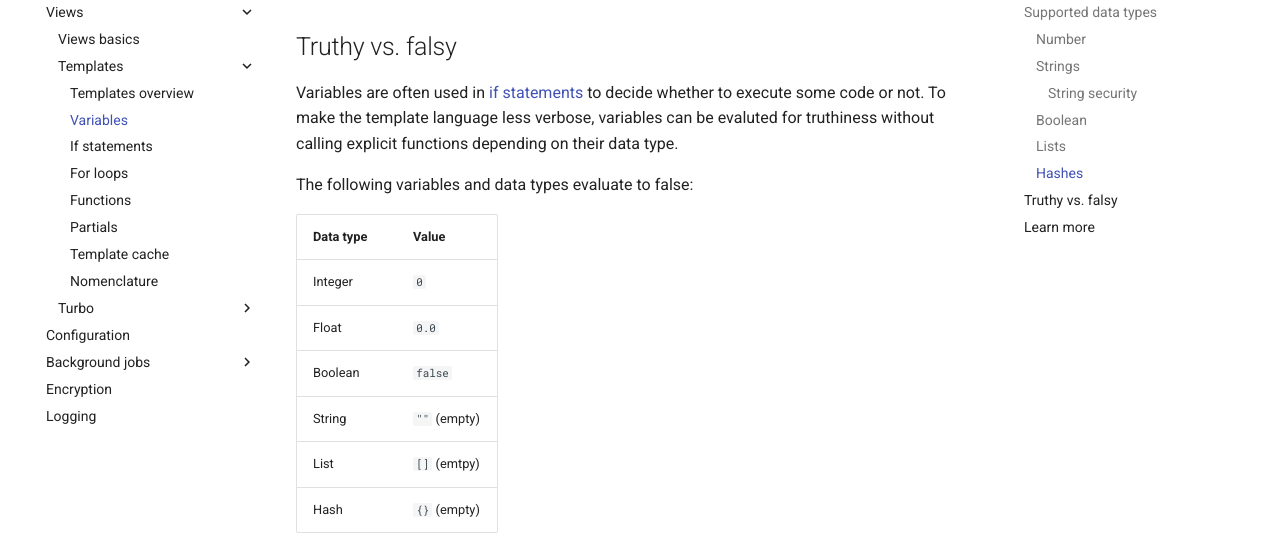
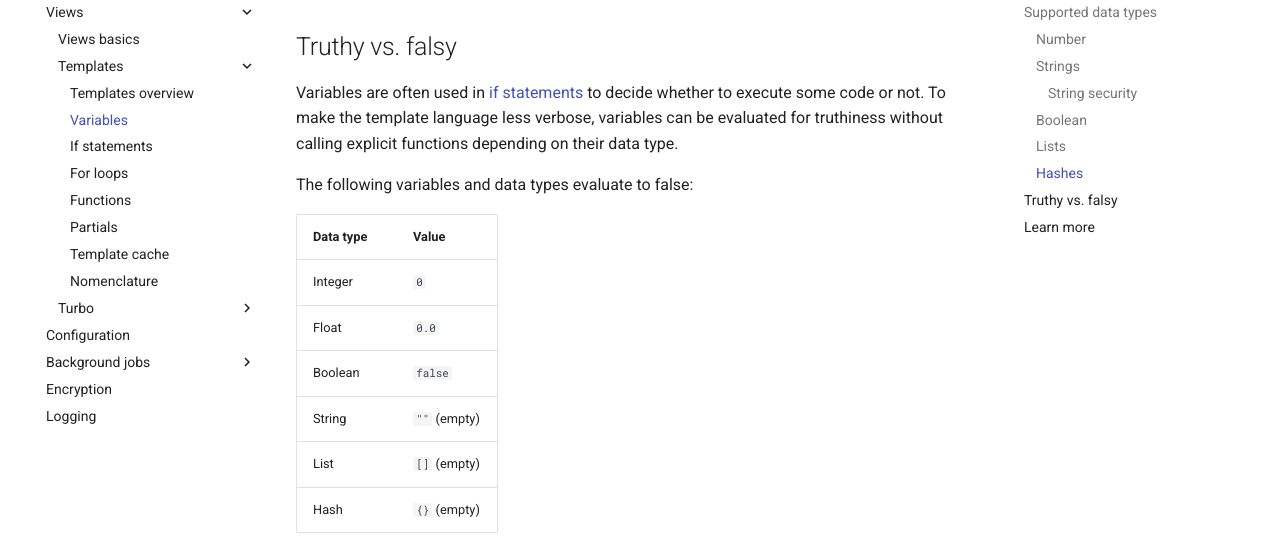
Before and after one commit to levkk/rwf, an MkDocs documentation site: the page built from docs/docs/views/templates/variables.md, in a window 1280 px wide and 900 px high, scrolled down 3111 px. Shown: the part 177-737 px from the top of the window. Built offline with MkDocs 1.6.1 and Material for MkDocs 9.7.7, drawn with Linux system fonts in a browser that asks for light colours; comment, search, counter and statistics services are not loaded; some of the changed text lies outside the part shown.

Commit message:
spellcheck

```diff
--- a/docs/docs/views/templates/variables.md
+++ b/docs/docs/views/templates/variables.md
@@ -140,7 +140,7 @@ Rwf hashes use the dot (`.`) notation to access values in a hash. In this exampl
 
 ## Truthy vs. falsy
 
-Variables are often used in [if statements](../if-statements) to decide whether to execute some code or not. To make the template language less verbose, variables can be evaluted for truthiness without calling explicit functions depending on their data type.
+Variables are often used in [if statements](../if-statements) to decide whether to execute some code or not. To make the template language less verbose, variables can be evaluated for truthiness without calling explicit functions depending on their data type.
 
 The following variables and data types evaluate to false:
 
@@ -150,7 +150,7 @@ The following variables and data types evaluate to false:
 | Float | `0.0` |
 | Boolean | `false` |
 | String | `""` (empty) |
-| List | `[]` (emtpy) |
+| List | `[]` (empty) |
 | Hash | `{}` (empty) |
 
 All other variables evaluate to true.
```
Also changed, not shown: other parts of docs/docs/views/templates/variables.md (+2 -2 lines), docs/docs/views/templates/for-loops.md (+1 -1 lines), docs/docs/views/templates/if-statements.md (+1 -1 lines), docs/docs/views/templates/index.md (+1 -1 lines), docs/docs/views/templates/partials.md (+1 -1 lines).
